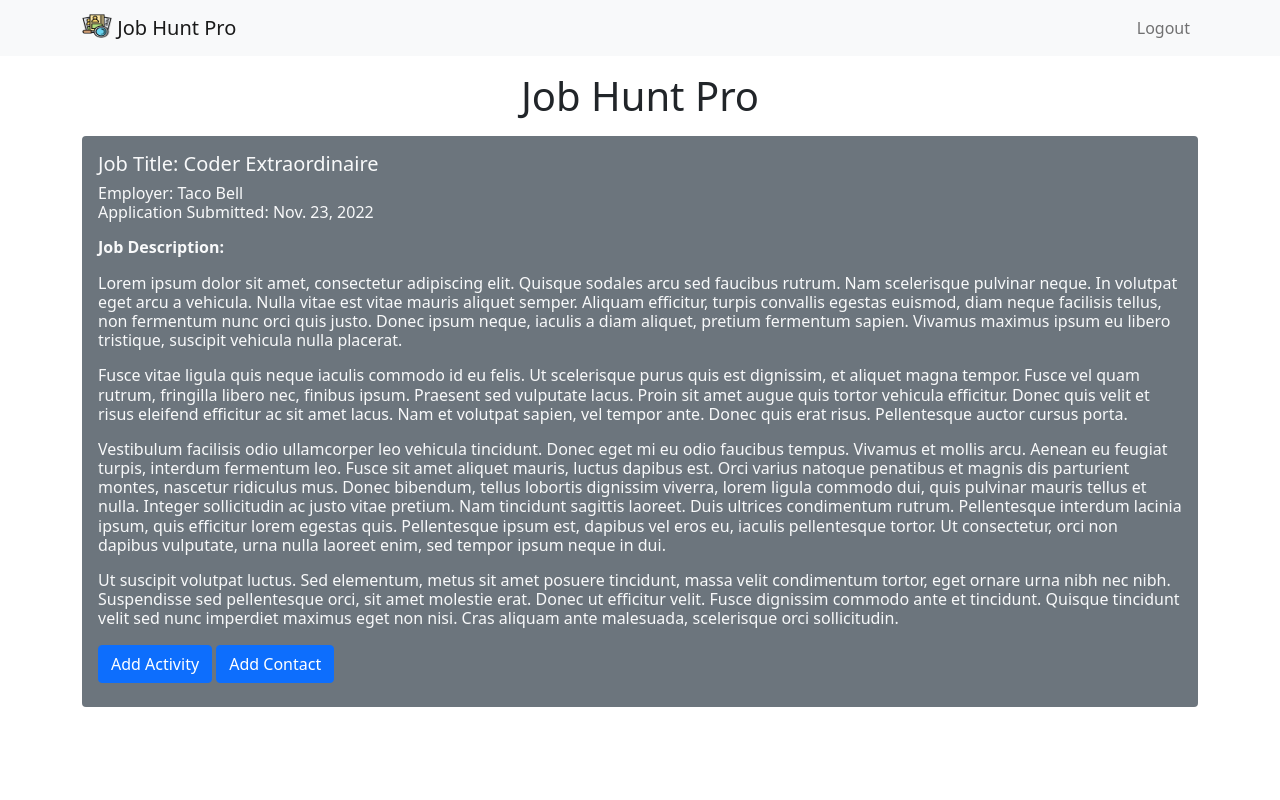
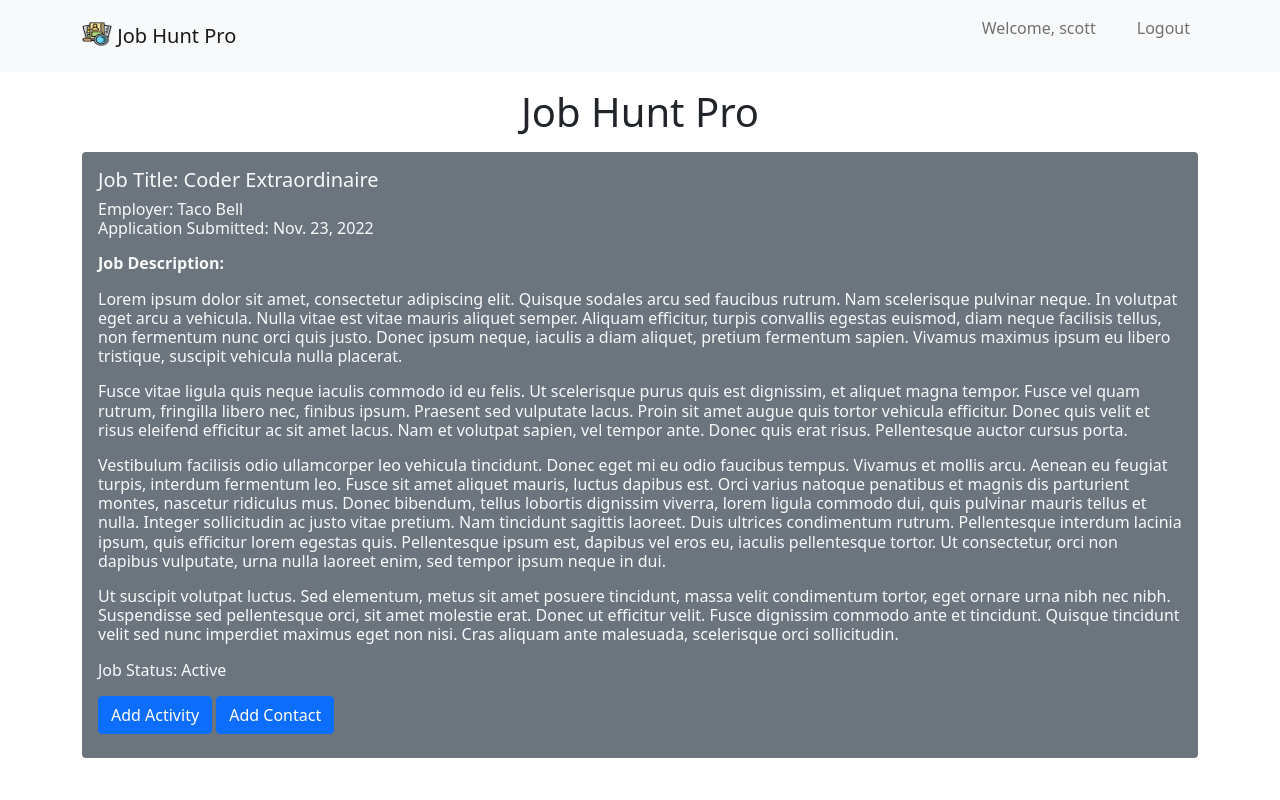
Before and after one commit to swillrich5/jobhuntpro, a Django app: page /detail/1 in a window 1280 px wide. Run offline with Django 4.2, Linux system fonts and the light colour scheme; a user stored in the database is signed in; data comes from the database, SQL or seed files in the repository.

Commit message:
added 'Welcome, <username>' to Navbar when logged in

```diff
--- a/jobhunt/static/css/jobhunt.css
+++ b/jobhunt/static/css/jobhunt.css
@@ -1,4 +1,4 @@
 .card:hover {
    transform: scale(1.05);
-   transition: transform .5s;
+   transition: transform .75s;
 }
--- a/jobhunt/templates/jobhunt/pages/job_detail.html
+++ b/jobhunt/templates/jobhunt/pages/job_detail.html
@@ -15,6 +15,9 @@
                 <p><strong>Notes</strong></p>
                 <p>{{ job.notes|linebreaks }}</p>
             {% endif %}
+            <p class='card-text'>
+                Job Status: {{ job.get_status }}
+            </p>
             <a href="{% url 'jobhunt:add_activity' job.id %}" class="btn btn-primary">
                 Add Activity
             </a>
--- a/jobhuntpro/settings.py
+++ b/jobhuntpro/settings.py
@@ -122,10 +122,10 @@ USE_TZ = True
 
 STATIC_URL = 'static/'
 
-STATICFILES_DIRS = [
-    BASE_DIR / 'static/',
+# STATICFILES_DIRS = [
+#     BASE_DIR / 'static/',
 
-]
+# ]
 
 # Default primary key field type
 # https://docs.djangoproject.com/en/4.1/ref/settings/#default-auto-field
--- a/jobhuntpro/templates/base.html
+++ b/jobhuntpro/templates/base.html
@@ -19,6 +19,7 @@
             <div class="collapse navbar-collapse" id="navbarNavAltMarkup">
             <div class="navbar-nav ms-auto">
                 {% if user.is_authenticated %}
+                    <p class='nav-link'>Welcome, {{ user.username }} &nbsp;&nbsp;&nbsp;&nbsp;&nbsp;</p>
                     <a class="nav-link" href="{% url 'accounts:logoutaccount' %}">Logout</a>
                 {% else %}
                     <a class="nav-link" href="{% url 'accounts:loginaccount' %}">Login</a>
```
